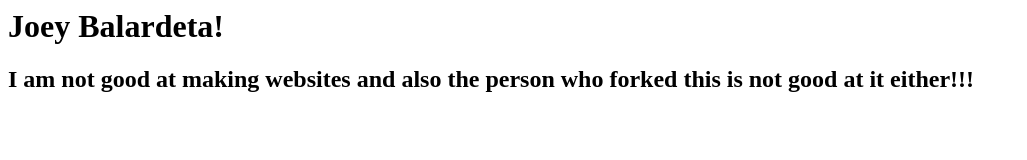
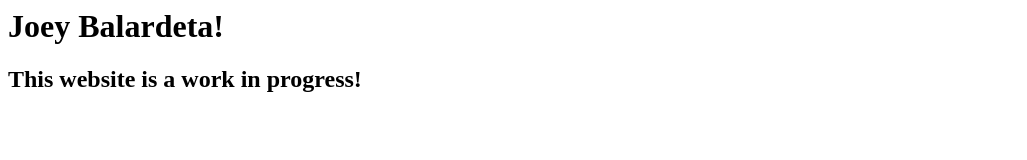
Before and after one commit to HyperSkys/joeybalardeta.github.io, a plain HTML site: page index.html in a window 1280 px wide. Shown: the whole page, without its empty margins (0-1027 px from the left). Drawn offline with Linux system fonts and the light colour scheme.

Commit message:
Update index.html

```diff
--- a/index.html
+++ b/index.html
@@ -1,4 +1,4 @@
 <html>
     <h1>Joey Balardeta!</h1>
-    <h2>I am not good at making websites and also the person who forked this is not good at it either!!!</h2>
+    <h2>This website is a work in progress!</h2>
 </html>
```
